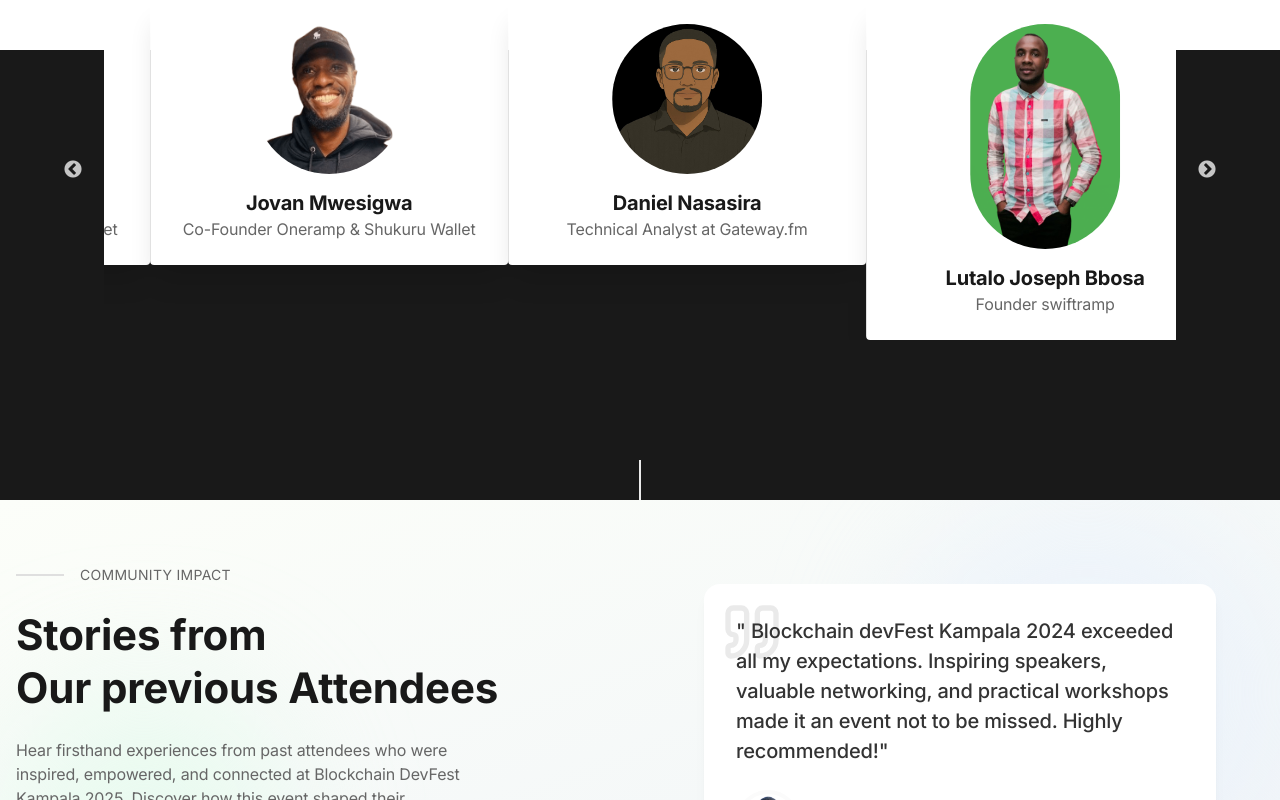
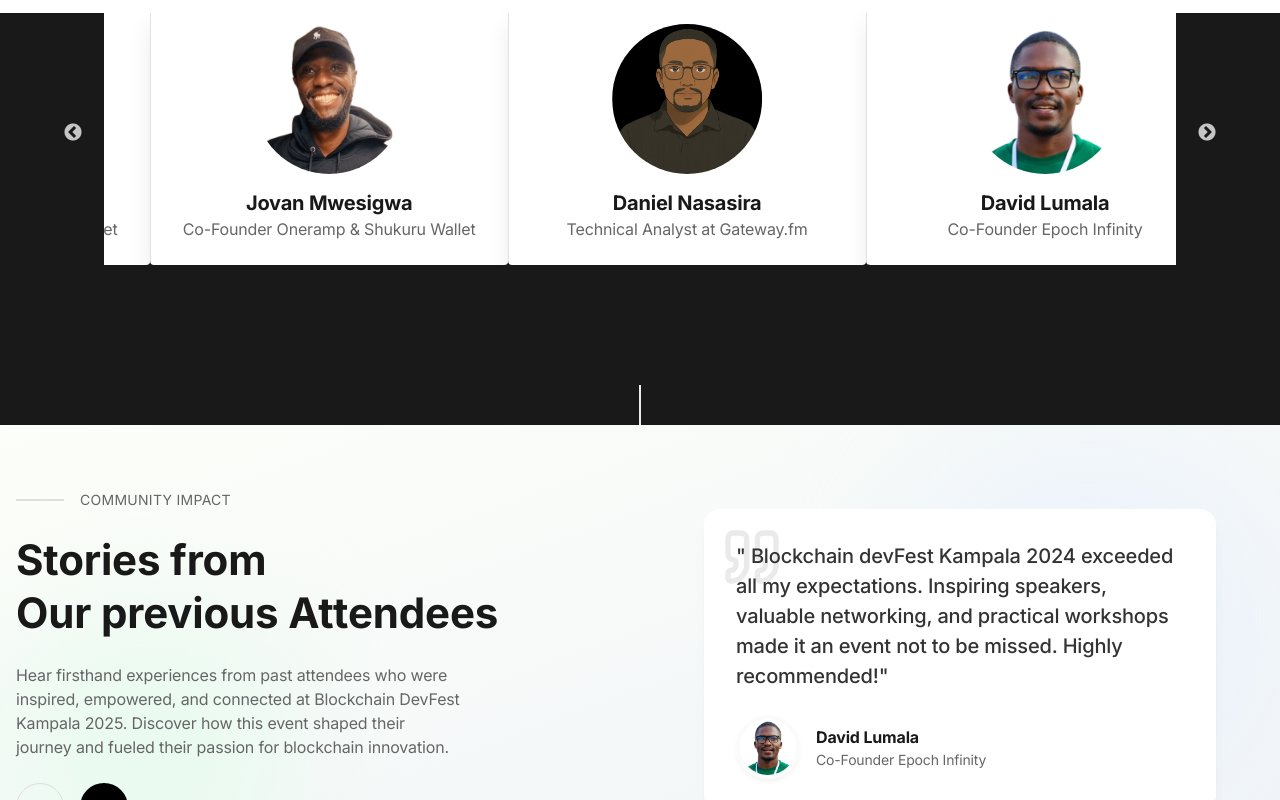
Before and after one commit to eliashezron/devfest, a Next.js app: page / in a window 1280 px wide. Shown: the part 2358-3158 px from the top of the page. Built offline with nearby package versions, Linux system fonts and the light colour scheme.

Commit message:
edited speakers

```diff
--- a/components/speakers.tsx
+++ b/components/speakers.tsx
@@ -36,12 +36,12 @@ const speakers = [
     image: daniel,
     bio: "Nasasira Daniel is a Technical Analyst at Gateway.fm, a leading provider of decentralized blockchain infrastructure. At Gateway, he plays a key role in enabling developers to build scalable, secure, and customizable rollup solutions using zkEVM and Optimistic technologies through Gateway’s flagship Rollup-as-a-Service product, Presto. With a strong foundation in data strategy and Web3, Nasasira leads Gateway’s regional efforts for Africa to support blockchain builders through infrastructure and blockchain tooling. Prior to joining Gateway, he worked at API7.ai where he contributed to the Apache APISIX open-source API Gateway project. His work helped enhance the growth and global adoption of one of the most performant and modern API gateways in the open-source ecosystem. Nasasira is also the founder of NASDAN and a creator of Humura Therapy, a digital mental health platform that has provided support to thousands of users globally. His passion lies at the intersection of blockchain infrastructure, data-driven decision-making, and technology social empowerment."
   },
-  {
-    name: "Lutalo Joseph Bbosa",
-    role: "Founder swiftramp",
-    image: Bbosa,
-    bio: "Software engineer building swiftramp, an on/off-ramp and cross border payment platform leveraging blockchain"
-  }
+  // {
+  //   name: "Lutalo Joseph Bbosa",
+  //   role: "Founder swiftramp",
+  //   image: Bbosa,
+  //   bio: "Software engineer building swiftramp, an on/off-ramp and cross border payment platform leveraging blockchain"
+  // }
 ];
 
 export default function Speakers() {
```
